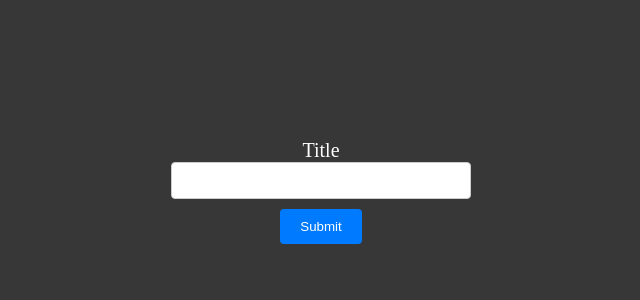
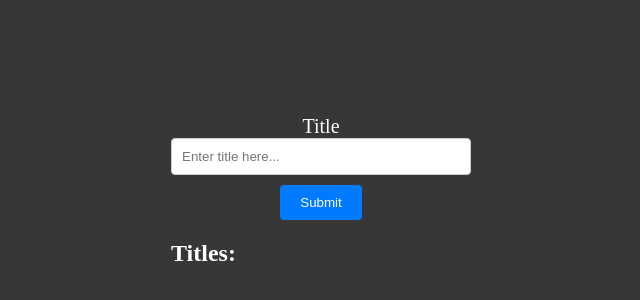
Before and after one commit to DarioLoForti/react-form-blog, a React (Vite) app: page / in a window 1280 px wide. Shown: the part 224-524 px from the top of the page, without its empty margins (319-959 px from the left). Built offline with nearby package versions, Linux system fonts and the light colour scheme.

Commit message:
Add placeholder text for title input and style list header

```diff
--- a/src/components/Form.jsx
+++ b/src/components/Form.jsx
@@ -19,11 +19,14 @@ export default function () {
                     type="text"
                     value={title}
                     onChange={(e) => setTitle(e.target.value)}
+                    placeholder='Enter title here...'
                 />
             <button>Submit</button>
             </div>
 
         </form>
+
+        <h2 className='list'>Titles:</h2>
 
         <ul>
             {content.map((item, index) => (
--- a/src/index.css
+++ b/src/index.css
@@ -64,3 +64,7 @@
     font-size: 20px;
     margin-bottom: 10px;
   }
+
+  .list{
+    color: white;
+  }
```
